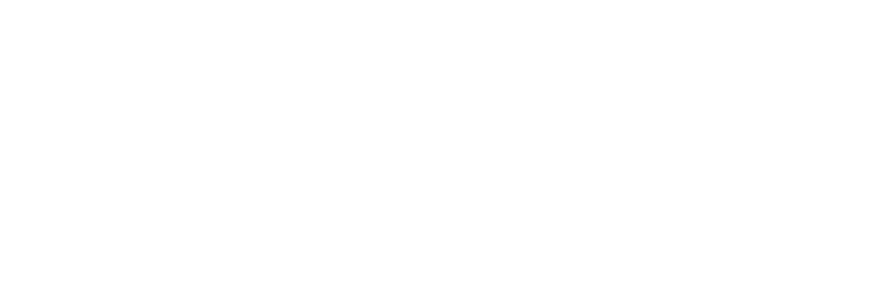
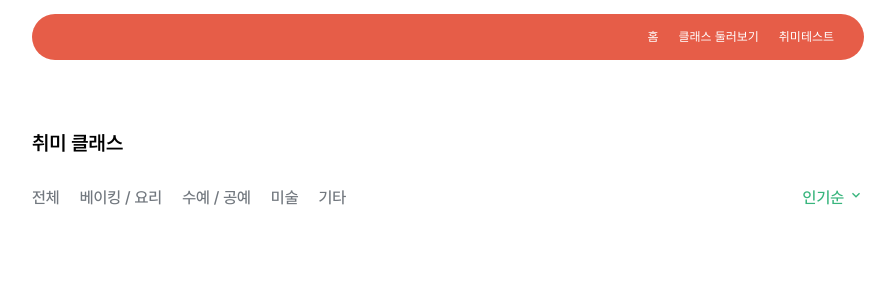
Before and after one commit to highthon/NoBack-client, a React (Create React App) app: page /look in a window 1280 px wide. Before the commit this address had no page. Shown: the top 300 px of the page, without its empty margins (192-1087 px from the left). Built offline with nearby package versions, Linux system fonts and the light colour scheme.

Commit message:
ADD :: look nav추가

```diff
--- a/package.json
+++ b/package.json
@@ -8,6 +8,7 @@
     "@testing-library/user-event": "^13.5.0",
     "react": "^18.2.0",
     "react-dom": "^18.2.0",
+    "react-icons": "^4.7.1",
     "react-router-dom": "^6.6.2",
     "react-scripts": "5.0.1",
     "sass": "^1.57.1",
--- a/src/App.js
+++ b/src/App.js
@@ -1,13 +1,15 @@
 import Header from "./components/header";
 import { BrowserRouter, Routes, Route } from "react-router-dom";
 import Main from "./pages/Main";
-
+import Look from "./pages/Look";
 function App() {
   return (
     <div className="App">
       <BrowserRouter>
+        <Header />
         <Routes>
           <Route path="/" element={<Main />} />
+          <Route path="/look" element={<Look />} />
         </Routes>
       </BrowserRouter>
     </div>
--- /dev/null
+++ b/src/components/Lesson/style.scss
@@ -0,0 +1,18 @@
+.lesson-tit{
+    .lesson-img{
+        img{
+
+        }
+    }
+    .lesson-info{
+        .lesson-title{
+
+        }
+        .lesson-category{
+
+        }
+        .lesson-money{
+
+         }
+    }
+}
--- a/src/components/header/index.js
+++ b/src/components/header/index.js
@@ -1,11 +1,18 @@
 import "./style.scss";
+import { Link } from "react-router-dom";
+
 export default function Header() {
   return (
     <div className="header-t">
       <div className="header-tit">
         <div className="header-tit-logo"></div>
         <div className="header-tit-buttons">
-          <a className="header-viewclass">클래스 둘러보기</a>
+          <Link to="/">
+            <a className="header-home">홈</a>
+          </Link>
+          <Link to="/look">
+            <a className="header-viewclass">클래스 둘러보기</a>
+          </Link>
           <a className="header-habittest">취미테스트</a>
         </div>
       </div>
--- a/src/components/header/style.scss
+++ b/src/components/header/style.scss
@@ -2,7 +2,6 @@
 @import '../../style/common.scss';
 .header-tit{
     background-color: $red;
-    color: white;
     display: flex;
     justify-content: space-between;
     width: 65%;
@@ -16,11 +15,16 @@
     }
     .header-tit-buttons{
         font-size: 12px;
+        .header-home{
+            color: white;
+            padding-right: 20px;
+        }
         .header-viewclass{
+            color: white;
             padding-right: 20px;
         }
         .header-habittest{
-
+            color: white;
         }
     }
 }
--- /dev/null
+++ b/src/pages/Look/Category.js
@@ -0,0 +1,24 @@
+const Categories = {
+  all: {
+    text: "전체",
+    uri: "all",
+  },
+  cook: {
+    text: "베이킹 / 요리",
+    uri: "cook",
+  },
+  crafts: {
+    text: "수예 / 공예",
+    uri: "crafts",
+  },
+  art: {
+    text: "미술",
+    uri: "art",
+  },
+  etc: {
+    text: "기타",
+    uri: "etc",
+  },
+};
+
+export default Categories;
--- /dev/null
+++ b/src/pages/Look/index.js
@@ -0,0 +1,35 @@
+import "./style.scss";
+import Categories from "./Category";
+import { MdOutlineKeyboardArrowDown } from "react-icons/md";
+export default function Look() {
+  // const [selectedCategory, setSelectedCategory] = useState(Categories.all);
+  const categories = [
+    Categories.all,
+    Categories.cook,
+    Categories.crafts,
+    Categories.art,
+    Categories.etc,
+  ];
+  return (
+    <div className="Look-tit">
+      <div className="Look-tit-div">
+        <div className="look-tit-title">
+          <p>취미 클래스</p>
+        </div>
+
+        <div className="look-category">
+          <div className="look-tit-category">
+            {categories.map((c) => (
+              <a className="category">{c.text}</a>
+            ))}
+          </div>
+          <div className="look-category-sun">
+            <a>
+              인기순 <MdOutlineKeyboardArrowDown />
+            </a>
+          </div>
+        </div>
+      </div>
+    </div>
+  );
+}
--- /dev/null
+++ b/src/pages/Look/style.scss
@@ -0,0 +1,41 @@
+@import '../../style/common.scss';
+@import '../../style/global.style.scss';
+.Look-tit {
+  height: 100vh;
+  .Look-tit-div {
+    padding: 0% 17.5%;
+    position: relative;
+    top: 130px;
+    .look-tit-title{
+        p{
+            font-size: 20px;
+            font-family: 'PretendardSemiBold';
+        }
+    }
+    .look-category{
+        position: relative;
+        top: 30px;
+        display: flex;
+        justify-content: space-between;
+        .look-tit-category{
+            .category{
+                font-family: 'PretendardMedium';
+                color: $gray500;
+                padding-right:20px;
+                &:hover{
+                    cursor: pointer;
+                }
+            }
+        }
+        .look-category-sun{
+            a{
+                color: $green   ;
+                font-family: 'PretendardMedium';
+                &:hover{
+                    cursor: pointer;
+                }
+            }
+        }
+    }
+  }
+}
--- a/src/pages/Main/index.js
+++ b/src/pages/Main/index.js
@@ -4,7 +4,6 @@
   return (
     <>
       <div className="main-tit">
-        <Header />
         <div className="main-tit-tle">
           <div className="main-tit-ment">
             <p className="main-tit-ment-1">
--- a/src/style/common.scss
+++ b/src/style/common.scss
@@ -4,3 +4,11 @@
 $purple:#CCA6D6;
 $green:#38B57D;
 $yellow:#F4D76D;
+$gray900:#1B1D1F;
+$gray800:#26282B;
+$gray600:#454C53;
+$gray500:#72787F;
+$gray400:#9EA4AA;
+$gray200:#C9CDD2;
+$gray100:#E8EBED;
+$gray50:#F7F8F9;
```
Also changed, not shown: src/components/Lesson/index.js (added, +17 -0 lines), public/img/class.png (added), 1 other file (tests, documents, lock files or other folders).
